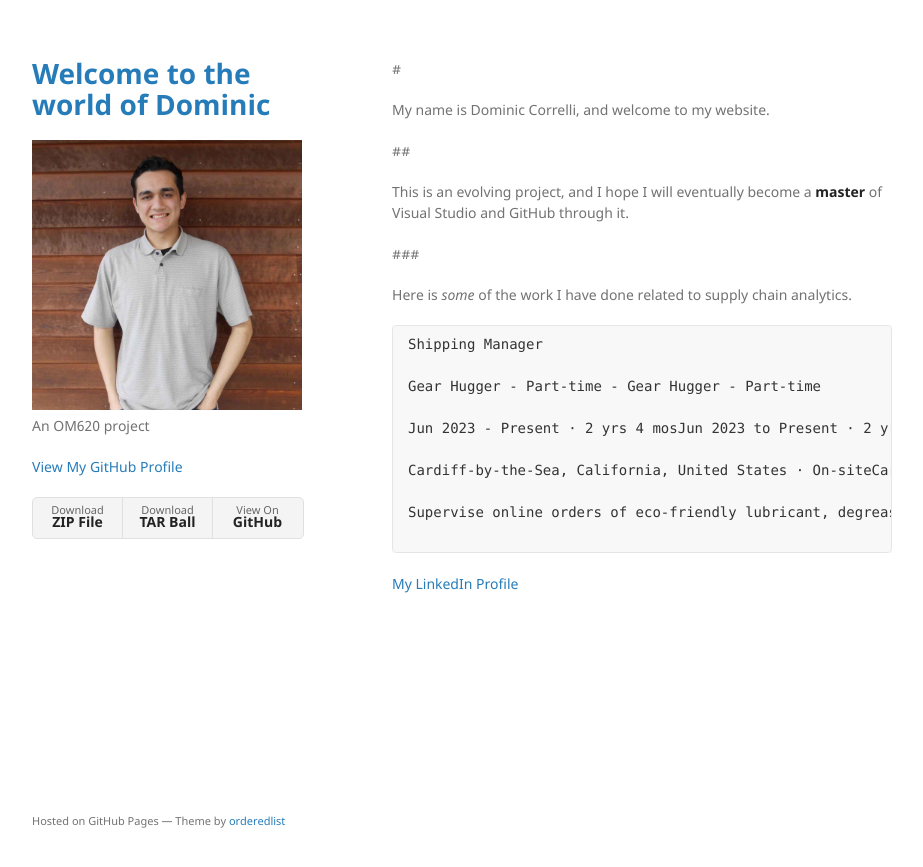
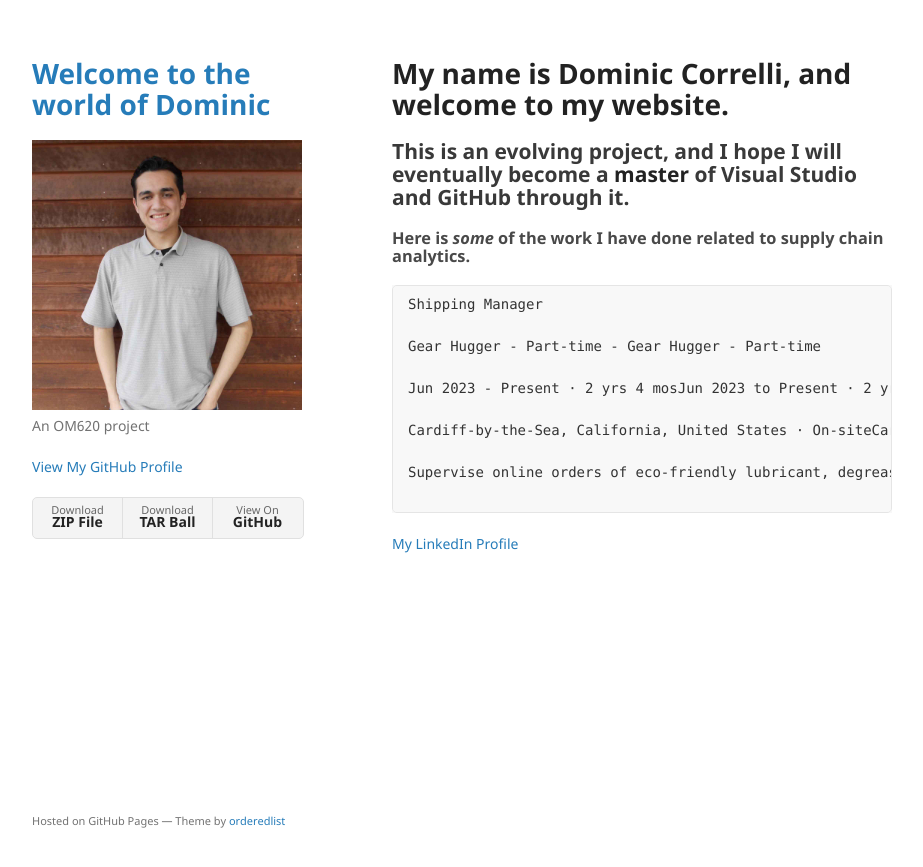
Before and after one commit to correllid03/correllid03.github.io, a Jekyll site: the page built from index.md, in a window 1280 px wide. Shown: the top 867 px of the page, without its empty margins (178-1101 px from the left). Built offline with Jekyll 4.4.1, drawn with Linux system fonts in a browser that asks for light colours; our own code applies the rules of GitHub Pages for plain Markdown files.

````diff
--- a/index.md
+++ b/index.md
@@ -2,18 +2,15 @@
 layout: default
 ---
 
-#
-
-My name is Dominic Correlli, and welcome to my website.
+# My name is Dominic Correlli, and welcome to my website.
 
 
-##
 
-This is an evolving project, and I hope I will eventually become a **master** of Visual Studio and GitHub through it.
+## This is an evolving project, and I hope I will eventually become a **master** of Visual Studio and GitHub through it.
 
-###
 
-Here is *some* of the work I have done related to supply chain analytics.
+### Here is *some* of the work I have done related to supply chain analytics.
+
 
 
 ```
````
